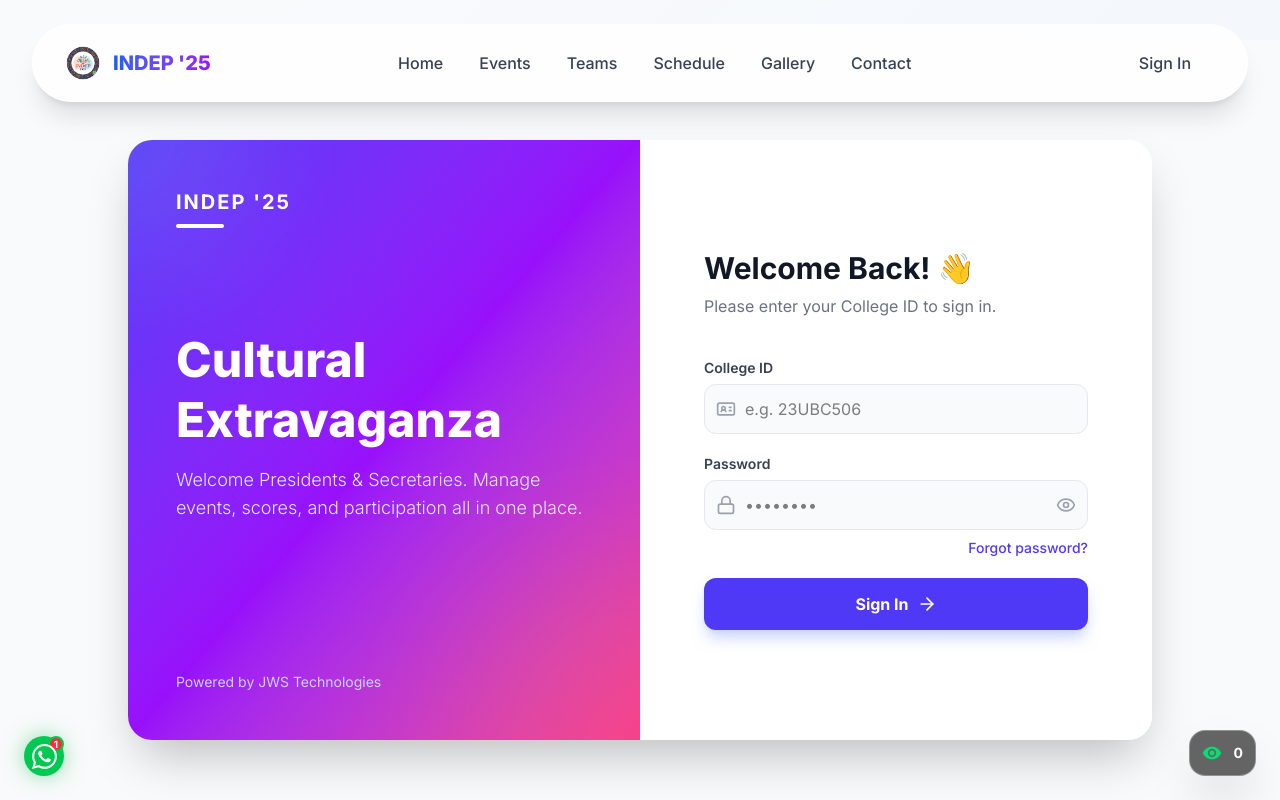
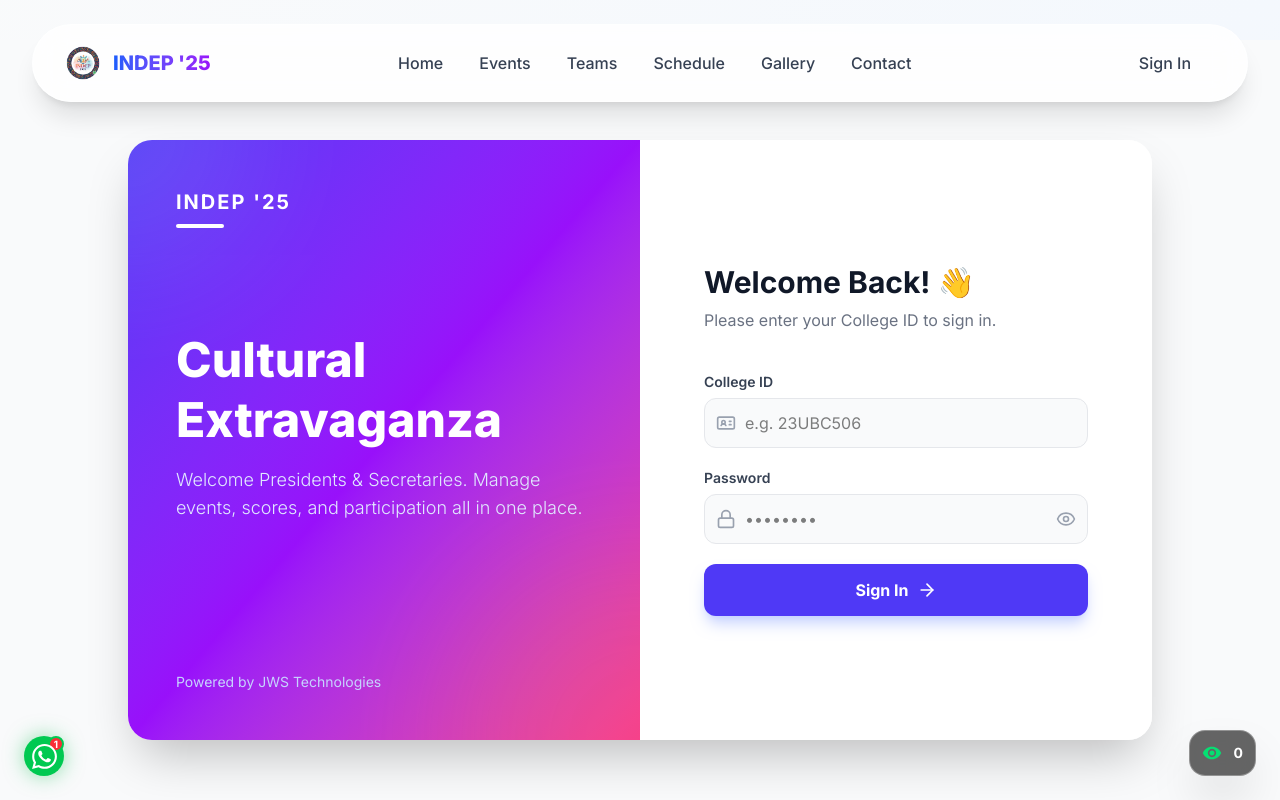
Before and after one commit to JWS-Technology/indep, a Next.js app: page /login in a window 1280 px wide. Shown: the top 800 px of the page. Built offline with nearby package versions, Linux system fonts and the light colour scheme; no server answers; the database is empty.

Commit message:
removed forget password

```diff
--- a/app/(main)/login/page.tsx
+++ b/app/(main)/login/page.tsx
@@ -146,11 +146,7 @@ export default function Login() {
                                         {showPassword ? <EyeOff size={20} /> : <Eye size={20} />}
                                     </button>
                                 </div>
-                                <div className="flex justify-end mt-2">
-                                    <a href="#" className="text-sm font-medium text-indigo-600 hover:text-indigo-500 transition-colors">
-                                        Forgot password?
-                                    </a>
-                                </div>
+
                             </div>
 
                             {/* Error Message */}
```
